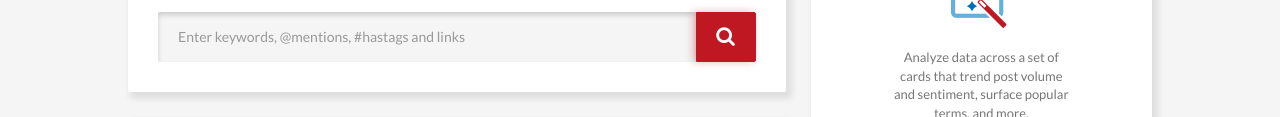
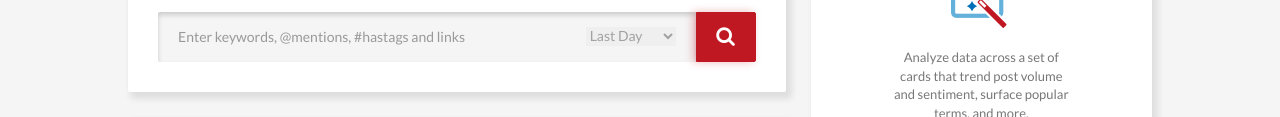
Before and after one commit to victorwltsang/nbpro, a website: page index.html in a window 1280 px wide. Shown: the part 249-366 px from the top of the page. Drawn offline with nearby package versions, Linux system fonts and the light colour scheme.

Commit message:
80% done

```diff
--- a/index.html
+++ b/index.html
@@ -48,6 +48,11 @@
                 <form role="search">
                   <div class="input-group">
                     <input class="form-control input-bar" placeholder="Enter keywords, @mentions, #hastags and links" name="search-term" id="search-term" type="text">
+                    <select class="date-picker filter">
+                      <option>Last Day</option>
+                      <option>Last Week</option>
+                      <option>Last Month</option>
+                    </select>
                     <div class="input-group-btn">
                       <button class="btn widget-btn-search-red" type="submit"><i class="fa fa-search" aria-hidden="true"></i></button>
                     </div>
--- a/temp/scss/style.scss
+++ b/temp/scss/style.scss
@@ -47,7 +47,6 @@ body {
 
   tr th:nth-child(2) {
     text-align: center;
-
   }
 
   tr th:nth-child(3) {
@@ -62,7 +61,6 @@ body {
   tr td:nth-child(2) {
     color: #A3A2A2;
   }
-
 
   td i {
     margin: 0 10px;
@@ -291,7 +289,19 @@ nav {
     border-radius: 2px;
     height: 50px;
     padding: 10px 20px;
+    position: relative;
   }
+}
+
+.date-picker {
+  position: absolute;
+  top: 15px;
+  z-index: 45;
+  right: 80px;
+  border-width: 0;
+  outline: none;
+  color: #A3A2A2;
+
 }
 
 .netbasics {
```
Also changed, not shown: assets/css/style.css.
